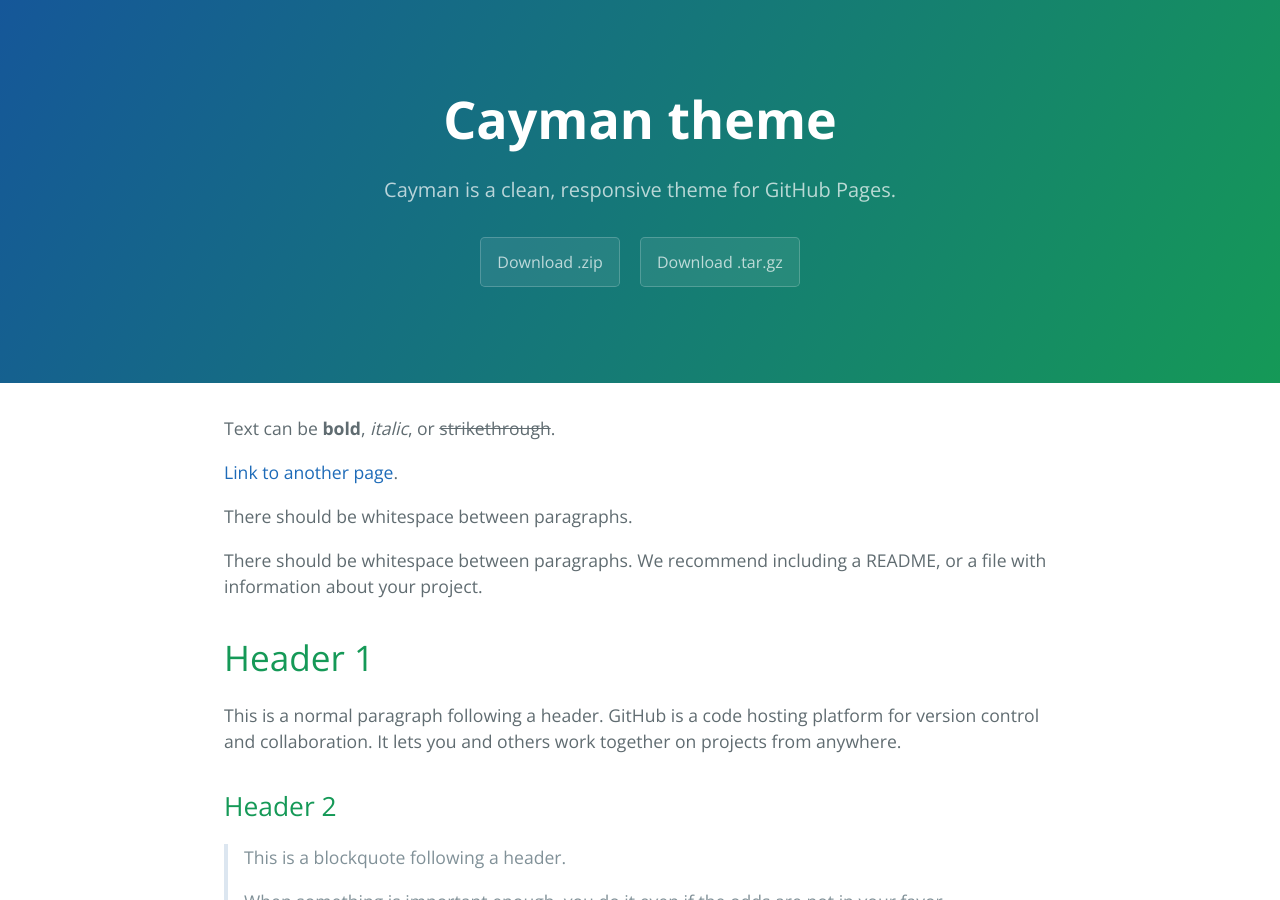
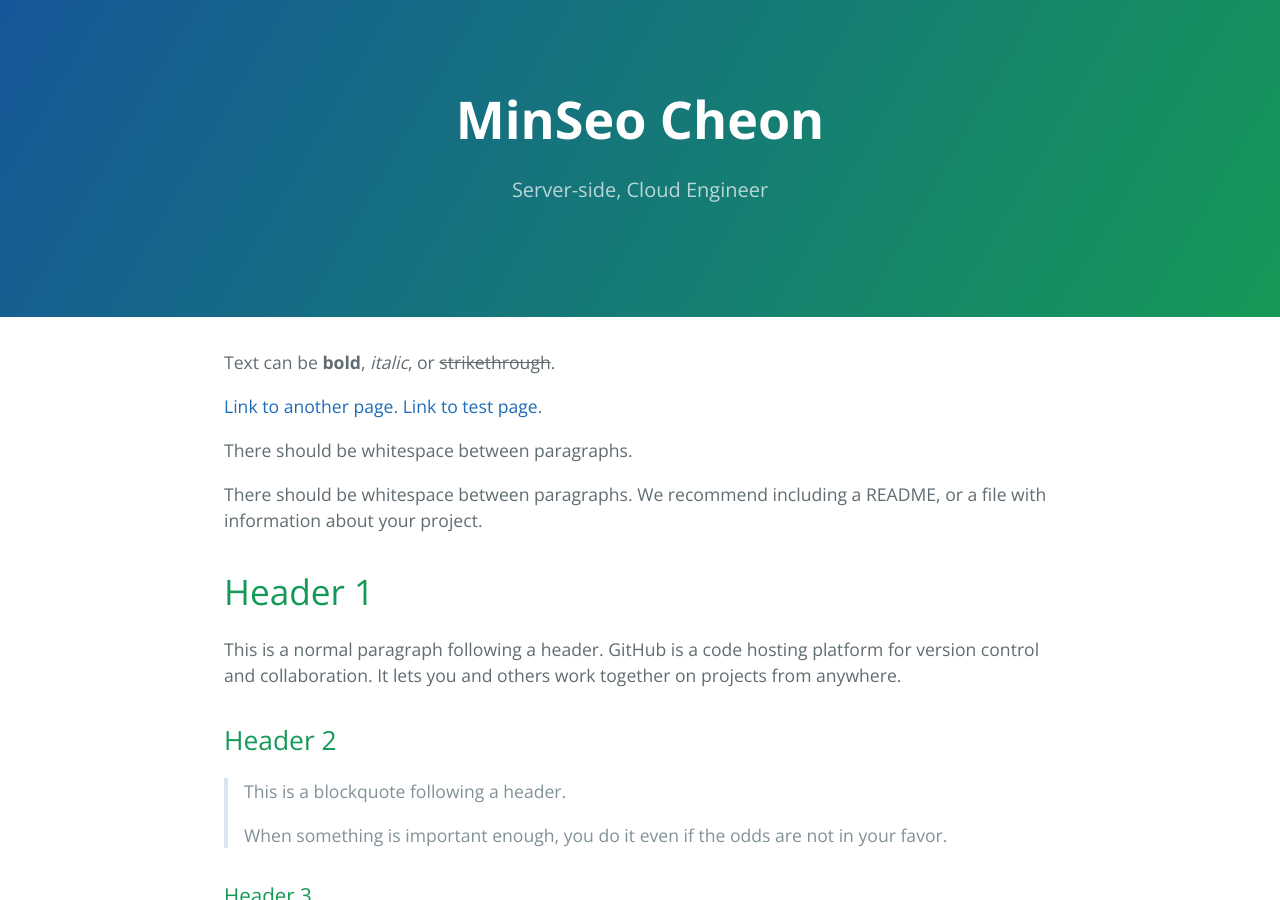
Before and after one commit to tiktaalik7/tiktaalik7.github.io, a Jekyll site: the page built from index.md, in a window 1280 px wide and 900 px high. Built offline with Jekyll 4.4.1, drawn with Linux system fonts in a browser that asks for light colours.

Commit message:
set title, description and test-page

```diff
--- a/_config.yml
+++ b/_config.yml
@@ -1,5 +1,5 @@
-title: Cayman theme
-description: Cayman is a clean, responsive theme for GitHub Pages.
-show_downloads: true
+title: MinSeo Cheon
+description: Server-side, Cloud Engineer
+show_downloads: false
 google_analytics:
 theme: jekyll-theme-cayman
--- a/index.md
+++ b/index.md
@@ -5,6 +5,7 @@ layout: default
 Text can be **bold**, _italic_, or ~~strikethrough~~.
 
 [Link to another page](./another-page.html).
+[Link to test page](./test-page.html).
 
 There should be whitespace between paragraphs.
 
```
Also changed, not shown: test-page.md (added, +11 -0 lines).
